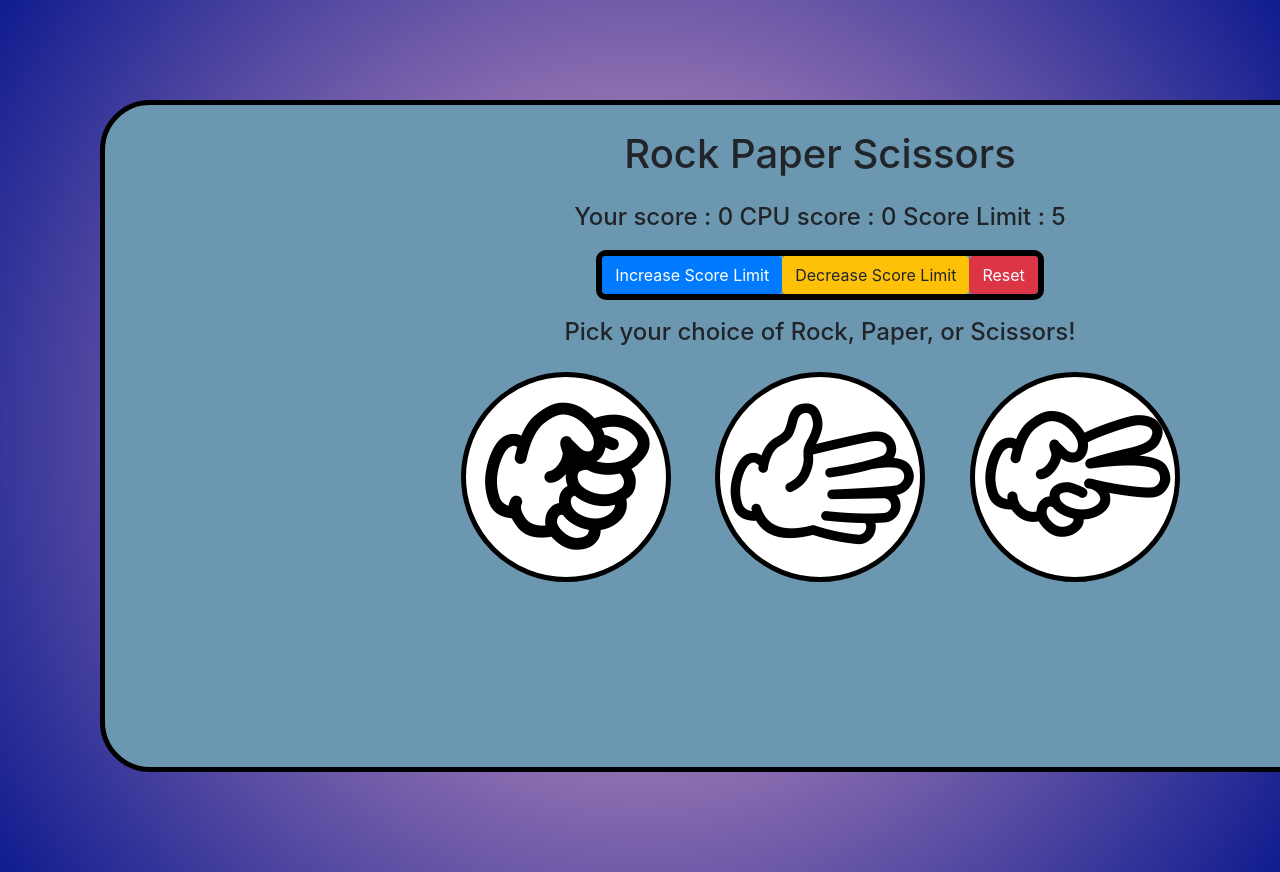
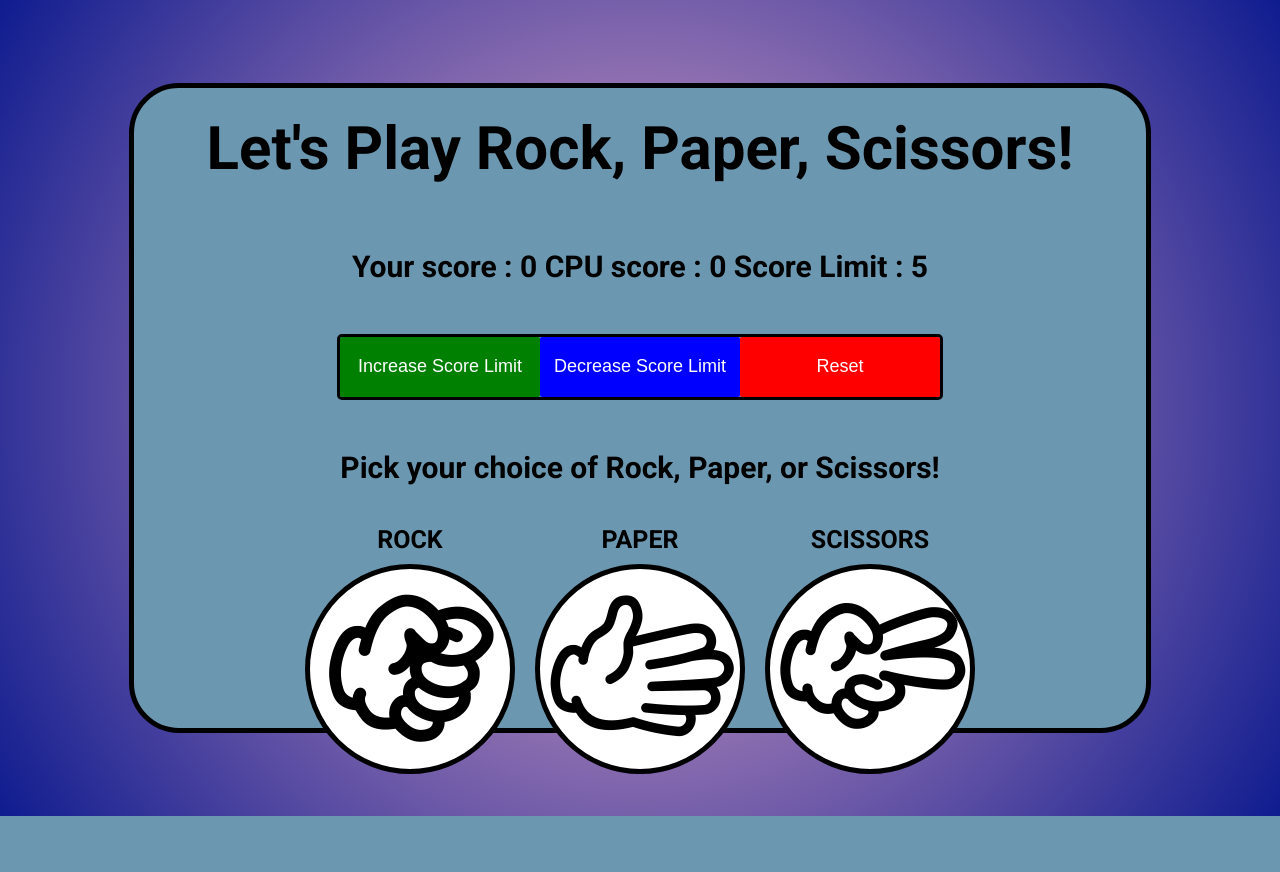
Before and after one commit to bmclachlin1/RockPaperScissors, a PHP site: page / in a window 1280 px wide; the page is wider, and only the part inside the window is pictured. After the commit the page ends 816 px from the top of that part, so only its background shows below. Run offline with PHP 8.4, Linux system fonts and the light colour scheme.

Commit message:
Refactoring web app to use CSS flexbox and changed around some styling

```diff
--- a/index.html
+++ b/index.html
@@ -6,25 +6,39 @@
 
     <link href="https://fonts.googleapis.com/css?family=Roboto:400,700&display=swap" rel="stylesheet">
     <link rel="stylesheet" type="text/css" href="styles.css">
-    <link rel="stylesheet" href="https://stackpath.bootstrapcdn.com/bootstrap/4.3.1/css/bootstrap.min.css" integrity="sha384-ggOyR0iXCbMQv3Xipma34MD+dH/1fQ784/j6cY/iJTQUOhcWr7x9JvoRxT2MZw1T" crossorigin="anonymous">
 
     <title>Rock Paper Scissors</title>
   </head>
 
   <body>
+    <div id="flex-container">
         <div id="container">
-        <h1 id="title">Rock Paper Scissors</h1>
+            <h1 id="title">Let's Play Rock, Paper, Scissors!</h1>
             <h4 id="navbar">Your score : <span id="userScore"></span> CPU score : <span id="cpuScore"></span> Score Limit : <span id="limit">5</span></h4>
-        <h4 id="buttons">
-            <span id="btnborder"><button class="btn btn-primary" id="up">Increase Score Limit</button><button class="btn btn-warning" id="down">Decrease Score Limit</button><button class="btn btn-danger" id="reset">Reset</button></span>
-        </h4>
+            <span id="btnborder">
+                <div class="btn">
+                    <button id="inc">Increase Score Limit</button><button id="dec">Decrease Score Limit</button><button id="reset">Reset</button>
+                </div>
+            </span>
             <h4 id="msgDisplay"><span id="msg">Pick your choice of Rock, Paper, or Scissors!</span></h4>
             <div class="imgcontainer">
+              <div class="playimg-container">
+                ROCK
                 <img class="playimg" id="rock" src="imgs/rock.png">
+              </div>
+              <div class="playimg-container">
+                PAPER
                 <img class="playimg" id="paper" src="imgs/paper.png">
+              </div>
+              <div class="playimg-container">
+                SCISSORS
                 <img class="playimg" id="scissors" src="imgs/scissors.png">
               </div>
             </div>
+        </div>
+    </div>
+
+
 
     <script src="scripts.js"></script>
   </body>
--- a/scripts.js
+++ b/scripts.js
@@ -10,8 +10,8 @@ var message = document.querySelector("#msg");
 var userScore;
 var cpuScore;
 var scoreLimit;
-var increaseBtn = document.querySelector("#up");
-var decreaseBtn = document.querySelector("#down");
+var increaseBtn = document.querySelector("#inc");
+var decreaseBtn = document.querySelector("#dec");
 var choices = ["rock", "paper", "scissors"];
 var userChoice = "";
 var cpuChoice = "";
--- a/styles.css
+++ b/styles.css
@@ -1,53 +1,108 @@
 body {
     background: rgb(238,174,202);
     background: radial-gradient(circle, rgba(238,174,202,1) 0%, rgba(15,28,143,1) 100%);
+    font-family: 'Roboto', sans-serif;
+    height: 100vh;
+    min-height: 100vh;
+}
+
+#flex-container {
+    display: flex;
+    justify-content: center;
+    align-items: center;
     text-align: center;
-    font-family: 'Roboto', sans-serif;
+    height: 100%;
+}
+
+#container {
+    border: 5px solid black;
+    border-radius: 50px;
+    background: #6b97b0;
+    height: 80%;
+    width: 80%;
+    display: flex;
+    justify-content: space-evenly;
+    align-items: center;
+    flex-direction: column;
+}
+
+h1 {
+    font-size: 60px;
+}
+
+h4 {
+    font-size: 30px;
 }
 
 .imgcontainer {
-    text-align: center;
-    margin: 25px 0;
+    display: flex;
+    justify-content: center;
+    align-items: center;
+
+}
+
+.playimg-container {
+    display: flex;
+    justify-content: center;
+    align-items: center;
+    flex-direction: column;
+    font-family: 'Roboto', sans-serif;
+    font-weight: 700;
+    font-size: 25px;
 }
 
 .playimg {
     border-radius: 50%;
     background: white;
     border: 5px solid black;
-    margin: 0px 20px;
-}
-
-
-#container {
-    border: 5px solid black;
-    border-radius: 50px;
-    background: #6b97b0;
-    margin: 100px;
-    height: 42em;
-    width: 90em;
-    display: inline-block;
+    margin: 10px;
 }
 
 #navbar {
-    text-align: center;
 }
 
 #buttons {
-    text-align: center;
 }
 
 #msgDisplay {
-    text-align: center;
 }
 
 #title {
-    text-align: center;
     margin: 25px 0px;
 }
 
 #btnborder {
-    border: 6px solid black;
-    border-radius: 10px;
-    display: inline-block;
+    border: 3.5px solid black;
+    border-radius: 5px;
     margin: 10px auto;
 }
+
+#inc {
+    color: white;
+    background: green;
+    border: none;
+    border-radius: 2px;
+    height: 60px;
+    width: 200px;
+    font-size: 18px;
+}
+
+#dec {
+    color: white;
+    background: blue;
+    border: none;
+    border-radius: 2px;
+    height: 60px;
+    width: 200px;
+    font-size: 18px;
+}
+
+#reset {
+    color: white;
+    background: red;
+    border: none;
+    border-radius: 2px;
+    height: 60px;
+    width: 200px;
+    font-size: 18px;
+}
```
Lines whose indentation alone changed are shown as unchanged.
